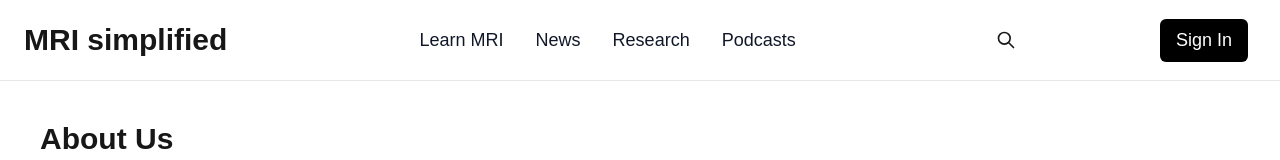
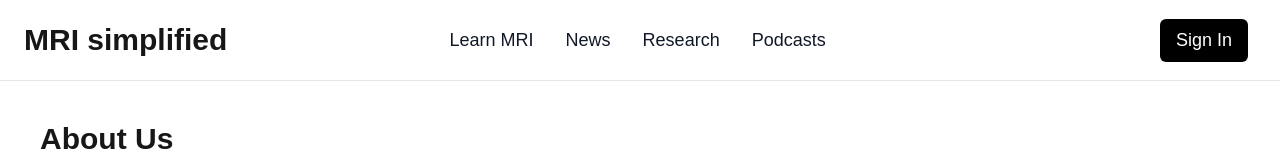
Before and after one commit to cxanthis/mri_simplified_webpage_poc, a Next.js app: page /about in a window 1280 px wide. Shown: the top 160 px of the page. Built offline with nearby package versions, Linux system fonts and the light colour scheme; no server answers.

Commit message:
Remove search icon from navbar

```diff
--- a/components/Navbar.tsx
+++ b/components/Navbar.tsx
@@ -87,16 +87,6 @@ export default function Navbar() {
           )}
 
           <div className="flex items-center gap-4">
-            <button className="p-2 mr-2">
-              <svg className="h-5 w-5" fill="none" viewBox="0 0 24 24" stroke="currentColor">
-                <path
-                  strokeLinecap="round"
-                  strokeLinejoin="round"
-                  strokeWidth={2}
-                  d="M21 21l-6-6m2-5a7 7 0 11-14 0 7 7 0 0114 0z"
-                />
-              </svg>
-            </button>
             <SignedOut>
               <SignUpButton mode="modal">
                 <button className="bg-navy text-white px-4 py-2 rounded-md font-medium hidden md:block">
```
